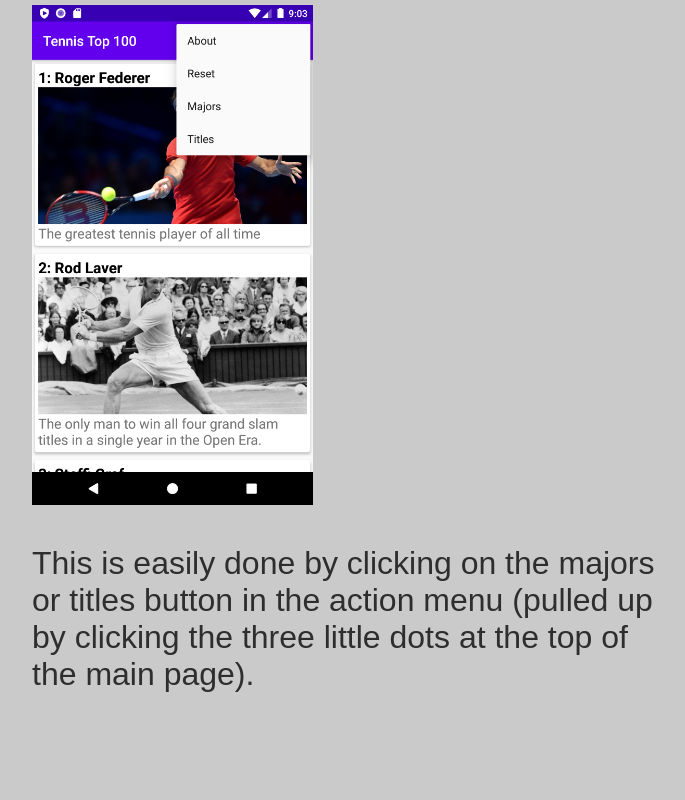
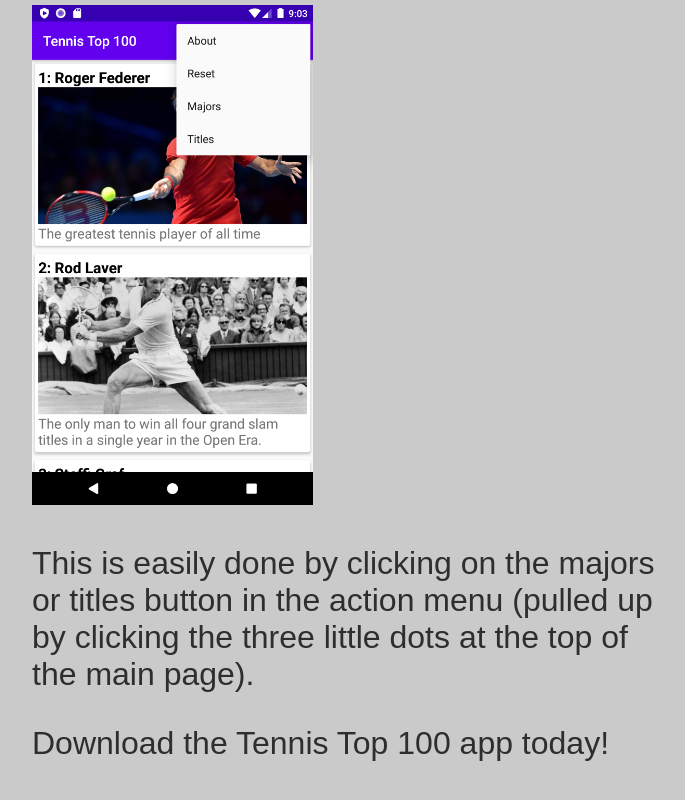
Before and after one commit to caulpearson/caulpearson.github.io, a plain HTML site: page tennistop100-web-ad.html in a window 1280 px wide. Shown: the part 3933-4733 px from the top of the page, without its empty margins (288-973 px from the left). Drawn offline with Linux system fonts and the light colour scheme.

Commit message:
download today

```diff
--- a/tennistop100-web-ad.html
+++ b/tennistop100-web-ad.html
@@ -96,6 +96,9 @@
           action menu (pulled up by clicking the three little dots at the top of
           the main page).
         </p>
+        <p>
+          Download the Tennis Top 100 app today!
+        </p>
       </div>
     </div>
   </body>
```
